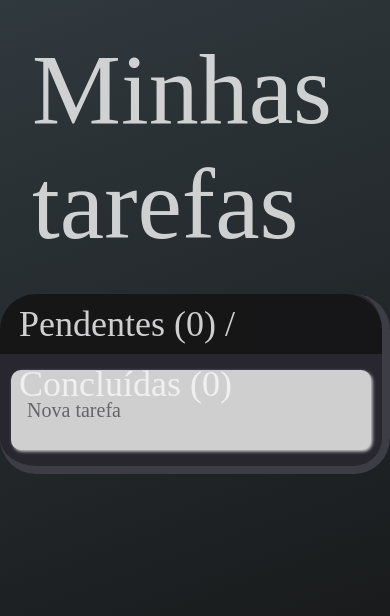
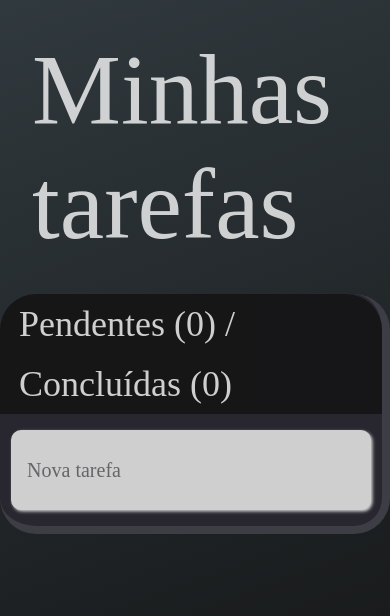
Before and after one commit to l-ricardo/ToDoList, a React (Create React App) app: page / in a window 390 px wide. Shown: the top 616 px of the page. Built offline with nearby package versions, Linux system fonts and the light colour scheme; some icons are missing; a web font is replaced by a local one.

Commit message:
responsividade do h2

```diff
--- a/src/styles/index.css
+++ b/src/styles/index.css
@@ -25,7 +25,7 @@ h2 {
     padding-left: 5%;
     margin-bottom: 1rem;
     width: 95%;
-    height: 3.75rem;
+    min-height: 3.75rem;
     line-height: 3.75rem;
     font-size: var(--h2-font);
     background-color: var(--dark-color);
```
Also changed, not shown: 1 other file (tests, documents, lock files or other folders).
